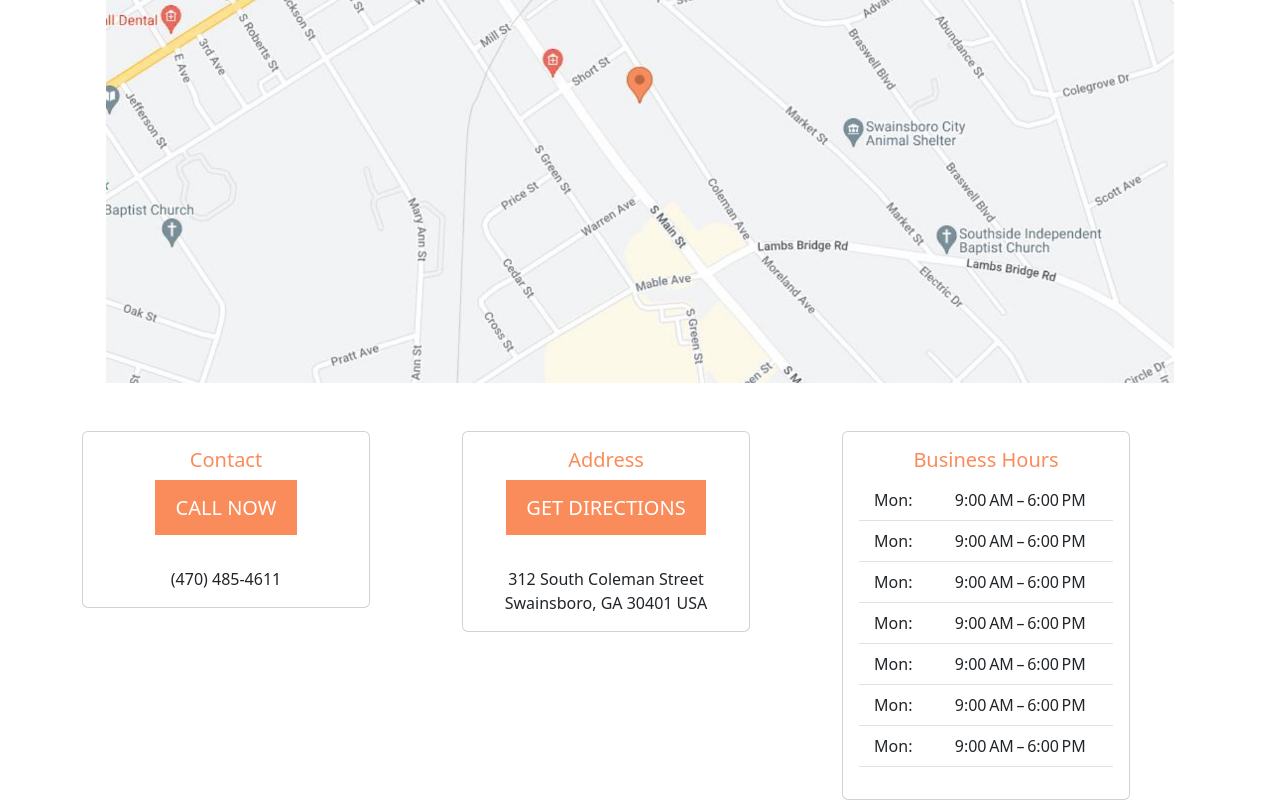
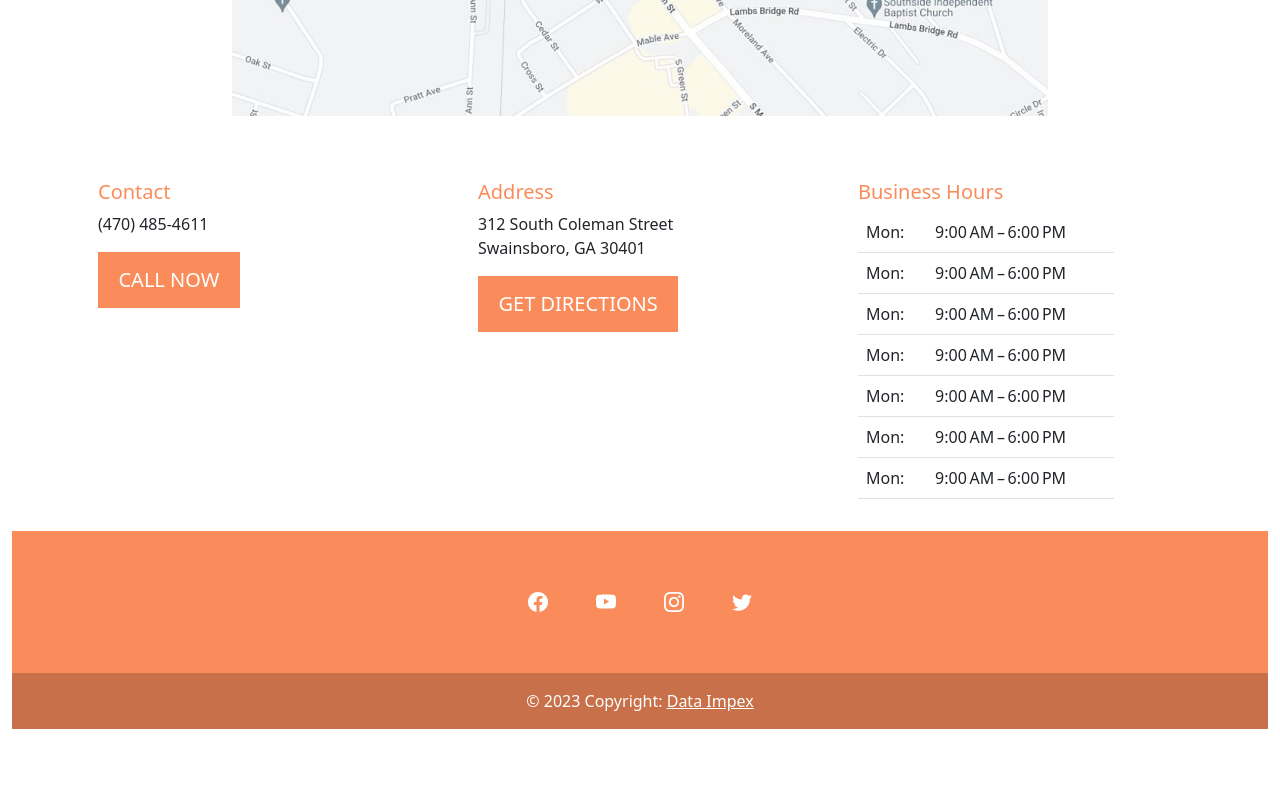
Before and after one commit to thecloudology/MoreSpaceUp, a website: page index.html in a window 1280 px wide. Shown: the part 1915-2715 px from the top of the page. After the commit the page ends 2644 px from the top, so only its background shows below. Drawn offline with nearby package versions, Linux system fonts and the light colour scheme.

Commit message:
Page updated

```diff
--- a/css/main.css
+++ b/css/main.css
@@ -32,7 +32,7 @@
     padding: .75% 2% .75% 2%;
 }
 .imageContainer{
-    width: 85%;
+    width: 65%;
 }
 .textLine{
     border-top: 2px solid black;
@@ -73,7 +73,7 @@
     padding-top: 80px;
 }
 .contactsContainer{
-    width: 85%;
+    width: 80%;
 }
 
 .contactsBtn{
@@ -83,3 +83,22 @@
     text-transform: uppercase;
     padding: 5% 8% 5% 8%;
 }
+.custcard{
+    font-weight: bold;
+    color: black;
+    width: 20em;
+}
+.custcard p{
+    font-size: 1.2em;
+}
+.custcardTitle{
+    font-size: 1.5em;
+}
+.contactcard{
+    text-align: left;
+}
+.socialmediaicons{
+    color: white;
+    background-color: #fa8c5c;
+    border: none;
+}
--- a/index.html
+++ b/index.html
@@ -159,32 +159,31 @@ Open today until 6:00 PM
         <div class="container mt-5">
           <div class="row">
             <div class="col-lg-4 col-md-4 col-sm-12 col-12">
-              <div class="card" style="width: 18rem;">
-                <div class="card-body">
+
+
+              <div class="card border-0" style="width: 18rem;">
+                <div class="card-body contactcard">
                   <h5 class="card-title">Contact</h5>
-                  <button type="button" class="btn btn-primary btn-lg contactsBtn" onclick="window.location.href = 'tel:+1-470-485-4611'">Call Now</button>
-                </div>
-                <div class="card-body">
                   <p class="card-text">(470) 485-4611</p>
+                  <a href="'tel:+1-470-485-4611'" class="btn btn-primary btn-lg contactsBtn">Call Now</a>
                 </div>
               </div>
             </div>
             <div class="col-lg-4 col-md-4 col-sm-12 col-12">
-              <div class="card" style="width: 18rem;">
-                <div class="card-body">
+              <div class="card border-0" style="width: 18rem;">
+                <div class="card-body contactcard">
                   <h5 class="card-title">Address</h5>
-                  <button type="button" class="btn btn-primary btn-lg contactsBtn" onclick="window.location.href='https://www.google.com/maps/dir//312+S+Coleman+St,+Swainsboro,+GA+30401/@32.5933023,-82.3321749,17z/data=!4m9!4m8!1m0!1m5!1m1!1s0x88f0a4696ff7b003:0xeeb3985d3dbd6c28!2m2!1d-82.3296!2d32.5933023!3e0'">Get Directions</button>
-                </div>
-                <div class="card-body">
                   <p class="card-text">312 South Coleman Street
-                    Swainsboro, GA 30401
-                    USA</p>
+                    Swainsboro, GA 30401</p>
+                  <a href="https://www.google.com/maps/dir//312+S+Coleman+St,+Swainsboro,+GA+30401/@32.5933023,-82.3321749,17z/data=!4m9!4m8!1m0!1m5!1m1!1s0x88f0a4696ff7b003:0xeeb3985d3dbd6c28!2m2!1d-82.3296!2d32.5933023!3e0" class="btn btn-primary btn-lg contactsBtn">Get Directions</a>
                 </div>
               </div>
+
+
             </div>
             <div class="col-lg-4 col-md-4 col-sm-12 col-12">
-              <div class="card" style="width: 18rem;">
-                <div class="card-body">
+              <div class="card border-0" style="width: 18rem;">
+                <div class="card-body contactcard">
                   <h5 class="card-title">Business Hours</h5>
                   <table class="table">
                     <tbody>
@@ -227,6 +226,37 @@ Open today until 6:00 PM
         </div>
     </div>
 
+
+    <!-- Remove the container if you want to extend the Footer to full width. -->
+<div class="container-fluid">
+
+  <footer class="text-center text-lg-start" style="background-color: #fa8c5c;">
+    <div class="container d-flex justify-content-center py-5">
+      <button type="button" class="btn btn-primary btn-lg btn-floating mx-2 socialmediaicons">
+        <i class="bi bi-facebook"></i>
+      </button>
+      <button type="button" class="btn btn-primary btn-lg btn-floating mx-2 socialmediaicons">
+        <i class="bi bi-youtube"></i>
+      </button>
+      <button type="button" class="btn btn-primary btn-lg btn-floating mx-2 socialmediaicons">
+        <i class="bi bi-instagram"></i>
+      </button>
+      <button type="button" class="btn btn-primary btn-lg btn-floating mx-2 socialmediaicons"">
+        <i class="bi bi-twitter"></i>
+      </button>
+    </div>
+
+    <!-- Copyright -->
+    <div class="text-center text-white p-3" style="background-color: rgba(0, 0, 0, 0.2);">
+      © 2023 Copyright:
+      <a class="text-white" href="">Data Impex</a>
+    </div>
+    <!-- Copyright -->
+  </footer>
+
+</div>
+<!-- End of .container -->
+
     <script>
       // Get the button
       let mybutton = document.getElementById("myBtn");
```
